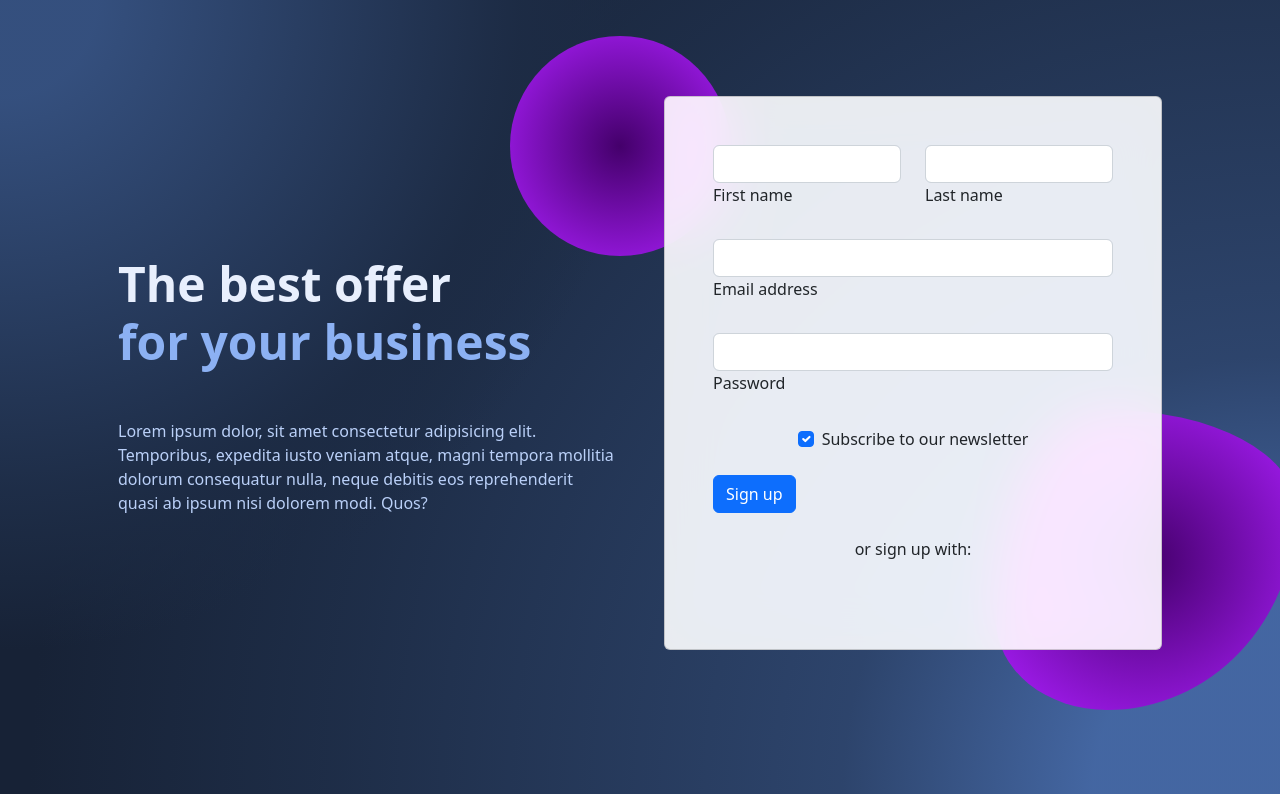
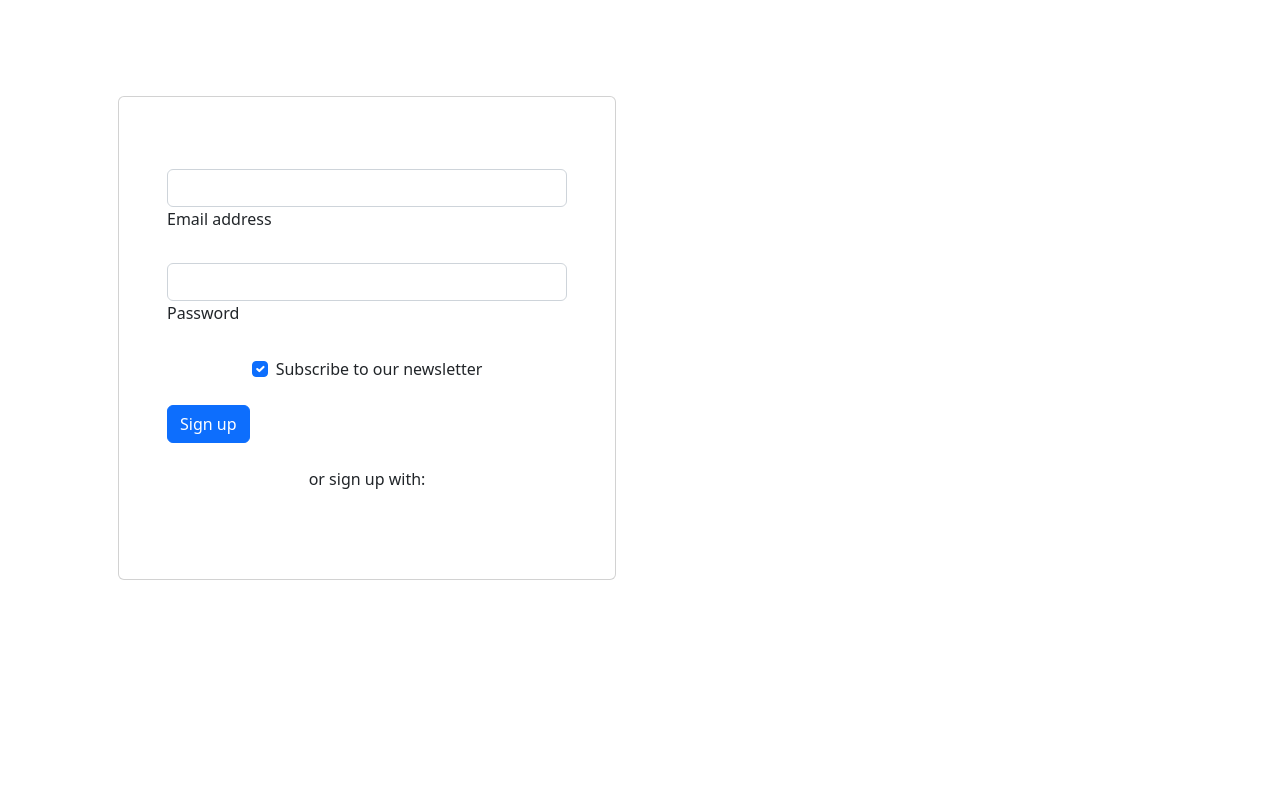
Before and after one commit to JoMrtz/Login-trial, a plain HTML site: page index/index.html in a window 1280 px wide. Drawn offline with nearby package versions, Linux system fonts and the light colour scheme.

Commit message:
Update index.html

```diff
--- a/index/index.html
+++ b/index/index.html
@@ -11,62 +11,9 @@
 <body>
     <!-- Section: Design Block -->
     <section class="background-radial-gradient overflow-hidden">
-        <style>
-            .background-radial-gradient {
-                    background-color: hsl(218, 41%, 15%);
-                    background-image: radial-gradient(650px circle at 0% 0%,
-                    hsl(218, 41%, 35%) 15%,
-                    hsl(218, 41%, 30%) 35%,
-                    hsl(218, 41%, 20%) 75%,
-                    hsl(218, 41%, 19%) 80%,
-                    transparent 100%),
-                    radial-gradient(1250px circle at 100% 100%,
-                    hsl(218, 41%, 45%) 15%,
-                    hsl(218, 41%, 30%) 35%,
-                    hsl(218, 41%, 20%) 75%,
-                    hsl(218, 41%, 19%) 80%,
-                    transparent 100%);
-            }
-
-            #radius-shape-1 {
-                height: 220px;
-                width: 220px;
-                top: -60px;
-                left: -130px;
-                background: radial-gradient(#44006b, #ad1fff);
-                overflow: hidden;
-            }
-
-            #radius-shape-2 {
-                border-radius: 38% 62% 63% 37% / 70% 33% 67% 30%;
-                bottom: -60px;
-                right: -110px;
-                width: 300px;
-                height: 300px;
-                background: radial-gradient(#44006b, #ad1fff);
-                overflow: hidden;
-            }
-
-            .bg-glass {
-                background-color: hsla(0, 0%, 100%, 0.9) !important;
-                backdrop-filter: saturate(200%) blur(25px);
-            }
-        </style>
 
         <div class="container px-4 py-5 px-md-5 text-center text-lg-start my-5">
             <div class="row gx-lg-5 align-items-center mb-5">
-                <div class="col-lg-6 mb-5 mb-lg-0" style="z-index: 10">
-                    <h1 class="my-5 display-5 fw-bold ls-tight" style="color: hsl(218, 81%, 95%)">
-                        The best offer <br />
-                        <span style="color: hsl(218, 81%, 75%)">for your business</span>
-                    </h1>
-                    <p class="mb-4 opacity-70" style="color: hsl(218, 81%, 85%)">
-                    Lorem ipsum dolor, sit amet consectetur adipisicing elit.
-                    Temporibus, expedita iusto veniam atque, magni tempora mollitia
-                    dolorum consequatur nulla, neque debitis eos reprehenderit quasi
-                    ab ipsum nisi dolorem modi. Quos?</p>
-                </div>
-
                 <div class="col-lg-6 mb-5 mb-lg-0 position-relative">
                     <div id="radius-shape-1" class="position-absolute rounded-circle shadow-5-strong"></div>
                     <div id="radius-shape-2" class="position-absolute shadow-5-strong"></div>
@@ -77,16 +24,6 @@
                                 <!-- 2 column grid layout with text inputs for the first and last names -->
                                 <div class="row">
                                     <div class="col-md-6 mb-4">
-                                        <div class="form-outline">
-                                            <input type="text" id="form3Example1" class="form-control" />
-                                            <label class="form-label" for="form3Example1">First name</label>
-                                        </div>
-                                    </div>
-                                    <div class="col-md-6 mb-4">
-                                        <div class="form-outline">
-                                            <input type="text" id="form3Example2" class="form-control" />
-                                            <label class="form-label" for="form3Example2">Last name</label>
-                                        </div>
                                     </div>
                                 </div>
 
```
